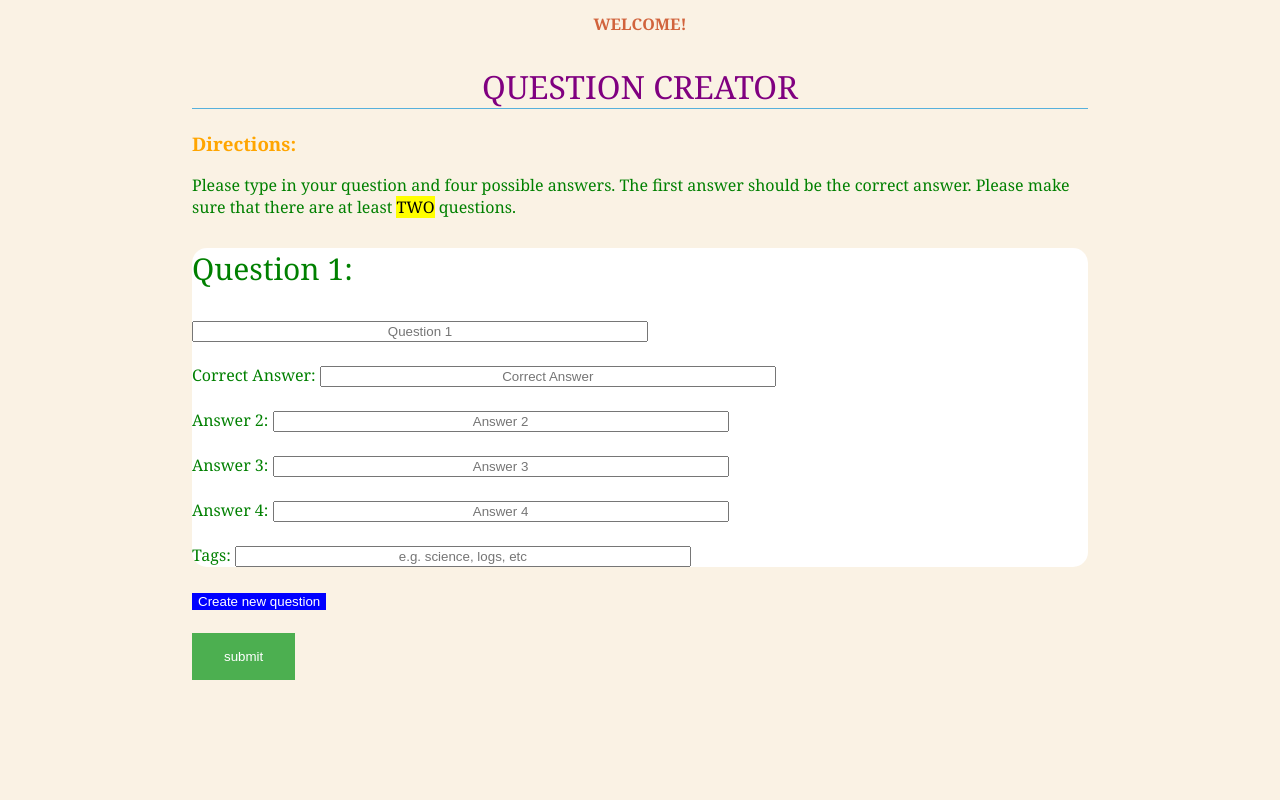
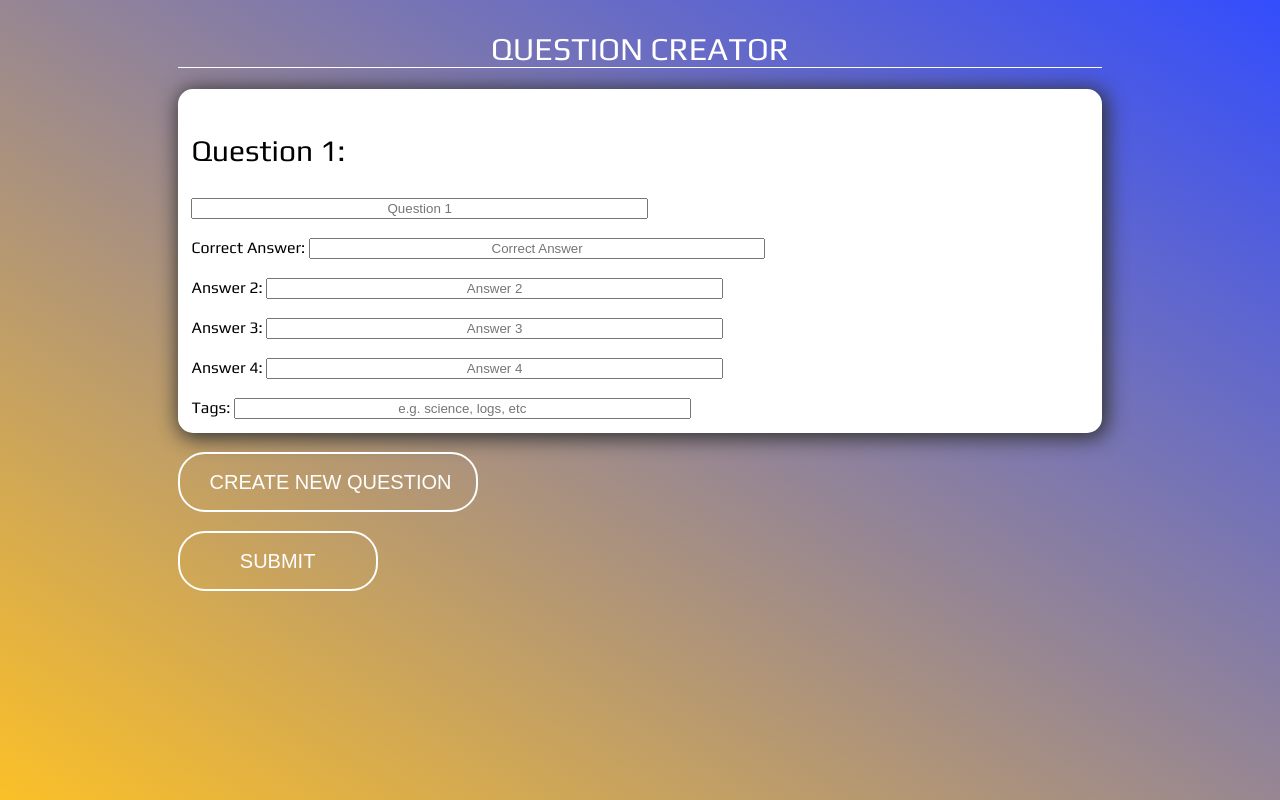
Before and after one commit to cmsparks/Rush_Game, a website: page build/public/teacher/make_quiz/index.html in a window 1280 px wide. Drawn offline with Linux system fonts and the light colour scheme.

Commit message:
asdlasjkajkljsfla

```diff
--- a/build/public/teacher/make_quiz/index.html
+++ b/build/public/teacher/make_quiz/index.html
@@ -5,22 +5,24 @@
 		<script src="questionCreatorJS.js" type="text/javascript"></script>
 	</head>
 	<style>
+		@import url('https://fonts.googleapis.com/css?family=Play');
 		title{
 			color: black;
 		}
-		body{
-			background-color: #faf2e4;
-			margin:0 15%;
-			font-family: georgia;
+		html, body{
+			background: linear-gradient( to top right, rgba(251,192,40,1) 0%, rgba(51,77,253,1) 100%);
+			margin:0 7.5%;
+			font-family: 'Play',sans-serif;
+			background-repeat: no-repeat;
+			background-attachment: fixed;
 		}
 		h1{
+			color: white;
 			text-align: center;
-			font-family: georgia;
 			font-weight: normal;
 			text-transform: uppercase;
-			border-bottom: 1px solid #57b1dc;
+			border-bottom: 1px solid white;
 			margin-top: 30px;
-			color:purple;
 		}
 		h2{
 			color: #d1633c;
@@ -28,34 +30,59 @@
 			text-align: center;
 		}
 		h3{
-			color: orange;
+			color: black;
 		}
 		p{
-			color: green;
+			color: black;
 		}
-		#form{
-			color: green;
-
-		}
-		#newQuestionHere {
+		#form {
 			border-radius: 15px;
 			background-color: white;
+			padding: 1.5%;
+			box-shadow: 2pt 2pt 20px 2pt #333;
 		}
 		input[type=text]{
 			text-align:center;
 			width: 50%;
+			margin: 0 auto;
 		}
 		input[type=button]{
-			background-color:blue;
-			border:none;
-			color:white;
-
+		  width:300px;
+		  height:60px;
+		  margin: 0 auto;
+		  background-color: rgba(0,0,0,0);
+		  border: 2px solid white;
+		  border-radius: 27px;
+		  color: white;
+		  cursor: pointer;
+		  font-size: 20px;
+		  padding: 15px 30px;
+		  text-transform: uppercase;
+		  transition: all 200ms;
+		}
+		input[type=button]:hover {
+  background-color: white;
+  color: #333333;
+  outline: 0;
+		}
+		input[type=submit]:hover {
+			  background-color: white;
+  color: #333333;
+  outline: 0;
 		}
 		input[type=submit]{
-			background-color: #4CAF50;
-			color: white;
-			border: none;
-			padding: 16px 32px;
+		  width:200px;
+		  height:60px;
+		  margin: 0 auto;
+		  background-color: rgba(0,0,0,0);
+		  border: 2px solid white;
+		  border-radius: 27px;
+		  color: white;
+		  cursor: pointer;
+		  font-size: 20px;
+		  padding: 15px 30px;
+		  text-transform: uppercase;
+		  transition: all 200ms;
 		}
 		#QuestionID{
 			font-size:30px;
@@ -64,11 +91,7 @@
 	</style>
 
 	<body>
-		<h2>WELCOME!</h2>
 		<h1>Question Creator</h1>
-		<h3>Directions:</h3>
-		<p> Please type in your question and four possible answers. The first answer should be the correct answer. Please make sure that there are at least <mark>TWO</mark> questions.</p>
-
 
 		<div id="newQuestionHere">
 
@@ -100,7 +123,7 @@
 		<br>
 
 		</form>
-		<form id="submit_form" action="../start">
+		<form id="submit_form" action="../start/index.html">
 			<input type = "submit" value = "submit" onClick ="finish();">
 			<!-- <input type = "submit" value = "Submit"> -->
 		</form>
--- a/build/public/teacher/make_quiz/questionCreatorJS.js
+++ b/build/public/teacher/make_quiz/questionCreatorJS.js
@@ -85,7 +85,6 @@ var inputs = document.getElementsByTagName("input");
 	formPlate.appendChild(fourNum);
 	formPlate.appendChild(tagNum);
 	//formPlate.appendChild(br);
-
 	var element = document.getElementById("newQuestionHere");
 	element.appendChild(formPlate);
 
```
Also changed, not shown: build/public/teacher/analytics/Class/analytics.css (+8 -2 lines), build/public/teacher/analytics/Class/analytics.html (+1 -0 lines), build/public/teacher/analytics/Class/overallAnalytics.js (+9 -1 lines).
